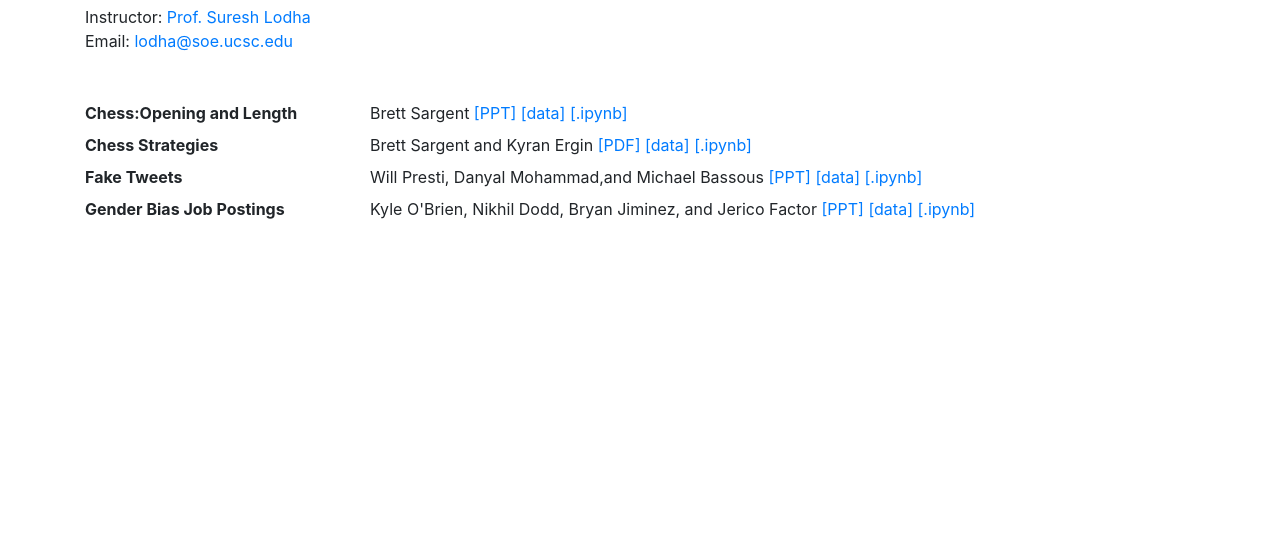
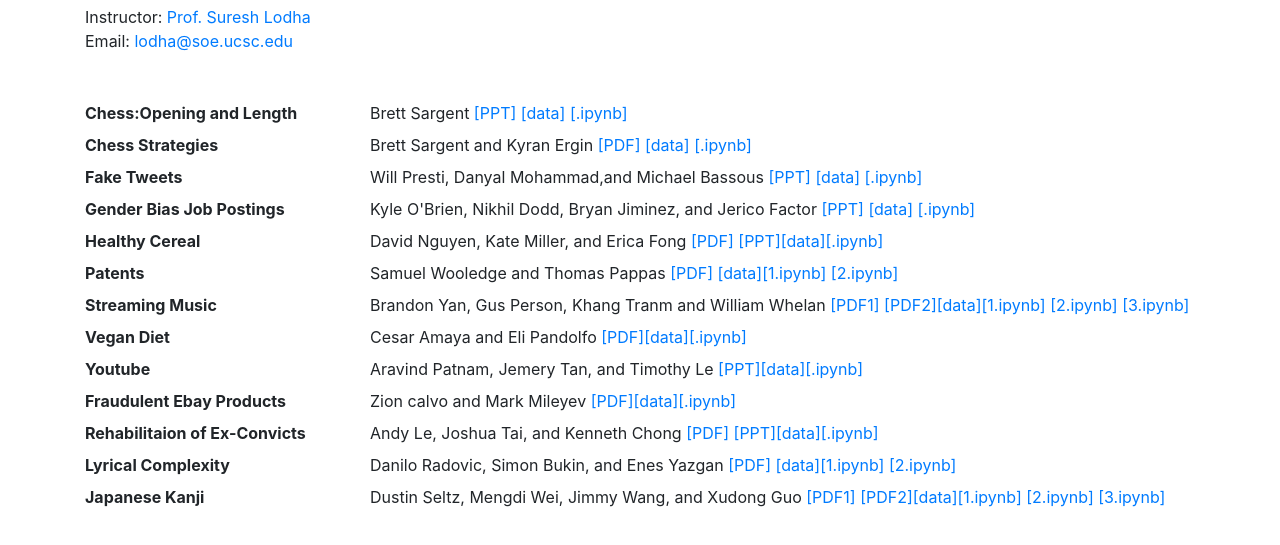
Before and after one commit to sureshlodha/CSE184_Fall2019, a plain HTML site: page index.html in a window 1280 px wide. Shown: the part 93-638 px from the top of the page. Drawn offline with nearby package versions, Linux system fonts and the light colour scheme; a script that the page names is missing.

Commit message:
Update index.html

```diff
--- a/index.html
+++ b/index.html
@@ -35,20 +35,25 @@
           <dt class="col-sm-3">Fake Tweets</dt>
           <dd class="col-sm-9">Will Presti, Danyal Mohammad,and Michael Bassous <a href="FakeTweets/Tweets.pptx" target="blank">[PPT]</a> <a href="FakeTweets/Tweets.zip" target="blank">[data]</a> <a href="FakeTweets/Tweets.ipynb" target="blank">[.ipynb]</a></dd>
           <dt class="col-sm-3">Gender Bias Job Postings</dt>
-          <dd class="col-sm-9">Kyle O'Brien, Nikhil Dodd, Bryan Jiminez, and Jerico Factor <a href="organic_food/organic_food.pptx" target="blank">[PPT]</a> <a href="organic_food/organic_food.zip" target="blank">[data]</a> <a href="organic_food/organic_food.ipynb" target="blank">[.ipynb]</a></dd>          <!--
-          <dt class="col-sm-3 text-truncate">Syrian Civil War</dt>
-          <dd class="col-sm-9">Katelyn Suhr, Roman Sul, Matthew Wirtz, Huanlei Wu <a href="syrian_war/syrian_war.pdf" target="blank">[PDF]</a> <a href="syrian_war/syrian_war.pptx" target="blank">[PPT]</a><a href="syrian_war/syrian_war.zip" target="blank">[data]</a><a href="syrian_war/syrian_war.ipynb" target="blank">[.ipynb]</a></dd>
-          <dt class="col-sm-3">National Ecological Footprint</dt>
-          <dd class="col-sm-9">Alston Huang, Alexander Snowy Phan, Peter Jiang, Vanessa Tan <a href="eco_footprint/eco_footprint.pdf" target="blank">[PDF]</a> <a href="eco_footprint/eco_footprint.zip" target="blank">[data]</a><a href="eco_footprint/1.ipynb" target="blank">[1.ipynb]</a> </a><a href="eco_footprint/2.ipynb" target="blank">[2.ipynb]</a></dd>
-          <dt class="col-sm-3">Santa Cruz Housing Analysis</dt>
-          <dd class="col-sm-9">Ayush Arora, Kyle Oda, Albert Garcia, Prajna Ta <a href="santa_cruz_housing/santa_cruz_housing.pdf" target="blank">[PDF1]</a> <a href="santa_cruz_housing/santa_cruz_housing_study.pdf" target="blank">[PDF2]</a><a href="santa_cruz_housing/data.zip" target="blank">[data]</a><a href="santa_cruz_housing/trulia_pre_processing.ipynb" target="blank">[1.ipynb]</a> </a><a href="santa_cruz_housing/FoliumFinalProject.ipynb" target="blank">[2.ipynb]</a> <a href="santa_cruz_housing/visualizations.ipynb" target="blank">[3.ipynb]</a></dd>
-          <dt class="col-sm-3">Grocery Receipts Tracking</dt>
-          <dd class="col-sm-9">Calvin Houser, Rebecca Duong, Rebecca Bui <a href="grocery_receipts/grocery_receipts.pdf" target="blank">[PDF]</a><a href="grocery_receipts/grocery_receipts.zip" target="blank">[data]</a><a href="grocery_receipts/grocery_receipts.ipynb" target="blank">[.ipynb]</a></dd>
-          <dt class="col-sm-3">Endangered Spoken Languages</dt>
-          <dd class="col-sm-9">Pardis Moridian, Danny Kim, Moises Martinez, Ruiwen Liang <a href="endangered_languages/endangered_languages.pptx" target="blank">[PPT]</a><a href="endangered_languages/endangered_languages.zip" target="blank">[data]</a><a href="endangered_languages/ipynb.zip" target="blank">[.ipynb]</a></dd>
-          <dt class="col-sm-3">Holding Corporations Accountable for Environmental Destruction</dt>
-          <dd class="col-sm-9">Celine Seghbossian, Casey Chien, Alex Lue, Cesar Martin <a href="housing/housing.pdf" target="blank">[PDF]</a><a href="housing/housing.zip" target="blank">[data]</a><a href="housing/ipynb.zip" target="blank">[.ipynb]</a></dd>
-          -->
+          <dd class="col-sm-9">Kyle O'Brien, Nikhil Dodd, Bryan Jiminez, and Jerico Factor <a href="organic_food/organic_food.pptx" target="blank">[PPT]</a> <a href="organic_food/organic_food.zip" target="blank">[data]</a> <a href="organic_food/organic_food.ipynb" target="blank">[.ipynb]</a></dd>
+          <dt class="col-sm-3 text-truncate">Healthy Cereal</dt>
+          <dd class="col-sm-9"> David Nguyen, Kate Miller, and Erica Fong <a href="syrian_war/syrian_war.pdf" target="blank">[PDF]</a> <a href="syrian_war/syrian_war.pptx" target="blank">[PPT]</a><a href="syrian_war/syrian_war.zip" target="blank">[data]</a><a href="syrian_war/syrian_war.ipynb" target="blank">[.ipynb]</a></dd>
+          <dt class="col-sm-3">Patents</dt>
+          <dd class="col-sm-9"> Samuel Wooledge and Thomas Pappas <a href="eco_footprint/eco_footprint.pdf" target="blank">[PDF]</a> <a href="eco_footprint/eco_footprint.zip" target="blank">[data]</a><a href="eco_footprint/1.ipynb" target="blank">[1.ipynb]</a> </a><a href="eco_footprint/2.ipynb" target="blank">[2.ipynb]</a></dd>
+          <dt class="col-sm-3">Streaming Music</dt>
+          <dd class="col-sm-9"> Brandon Yan, Gus Person, Khang Tranm and William Whelan <a href="santa_cruz_housing/santa_cruz_housing.pdf" target="blank">[PDF1]</a> <a href="santa_cruz_housing/santa_cruz_housing_study.pdf" target="blank">[PDF2]</a><a href="santa_cruz_housing/data.zip" target="blank">[data]</a><a href="santa_cruz_housing/trulia_pre_processing.ipynb" target="blank">[1.ipynb]</a> </a><a href="santa_cruz_housing/FoliumFinalProject.ipynb" target="blank">[2.ipynb]</a> <a href="santa_cruz_housing/visualizations.ipynb" target="blank">[3.ipynb]</a></dd>
+          <dt class="col-sm-3">Vegan Diet</dt>
+          <dd class="col-sm-9"> Cesar Amaya and Eli Pandolfo <a href="grocery_receipts/grocery_receipts.pdf" target="blank">[PDF]</a><a href="grocery_receipts/grocery_receipts.zip" target="blank">[data]</a><a href="grocery_receipts/grocery_receipts.ipynb" target="blank">[.ipynb]</a></dd>
+          <dt class="col-sm-3">Youtube</dt>
+          <dd class="col-sm-9"> Aravind Patnam, Jemery Tan, and Timothy Le <a href="endangered_languages/endangered_languages.pptx" target="blank">[PPT]</a><a href="endangered_languages/endangered_languages.zip" target="blank">[data]</a><a href="endangered_languages/ipynb.zip" target="blank">[.ipynb]</a></dd>
+          <dt class="col-sm-3">Fraudulent Ebay Products</dt>
+          <dd class="col-sm-9"> Zion calvo and Mark Mileyev <a href="housing/housing.pdf" target="blank">[PDF]</a><a href="housing/housing.zip" target="blank">[data]</a><a href="housing/ipynb.zip" target="blank">[.ipynb]</a></dd>
+          <dt class="col-sm-3 text-truncate">Rehabilitaion of Ex-Convicts</dt>
+          <dd class="col-sm-9"> Andy Le, Joshua Tai, and Kenneth Chong <a href="syrian_war/syrian_war.pdf" target="blank">[PDF]</a> <a href="syrian_war/syrian_war.pptx" target="blank">[PPT]</a><a href="syrian_war/syrian_war.zip" target="blank">[data]</a><a href="syrian_war/syrian_war.ipynb" target="blank">[.ipynb]</a></dd>
+          <dt class="col-sm-3">Lyrical Complexity</dt>
+          <dd class="col-sm-9"> Danilo Radovic, Simon Bukin, and Enes Yazgan <a href="eco_footprint/eco_footprint.pdf" target="blank">[PDF]</a> <a href="eco_footprint/eco_footprint.zip" target="blank">[data]</a><a href="eco_footprint/1.ipynb" target="blank">[1.ipynb]</a> </a><a href="eco_footprint/2.ipynb" target="blank">[2.ipynb]</a></dd>
+          <dt class="col-sm-3">Japanese Kanji</dt>
+          <dd class="col-sm-9"> Dustin Seltz, Mengdi Wei, Jimmy Wang, and Xudong Guo <a href="santa_cruz_housing/santa_cruz_housing.pdf" target="blank">[PDF1]</a> <a href="santa_cruz_housing/santa_cruz_housing_study.pdf" target="blank">[PDF2]</a><a href="santa_cruz_housing/data.zip" target="blank">[data]</a><a href="santa_cruz_housing/trulia_pre_processing.ipynb" target="blank">[1.ipynb]</a> </a><a href="santa_cruz_housing/FoliumFinalProject.ipynb" target="blank">[2.ipynb]</a> <a href="santa_cruz_housing/visualizations.ipynb" target="blank">[3.ipynb]</a></dd>
     </dl>
 
     </div> <!-- /container -->
```
